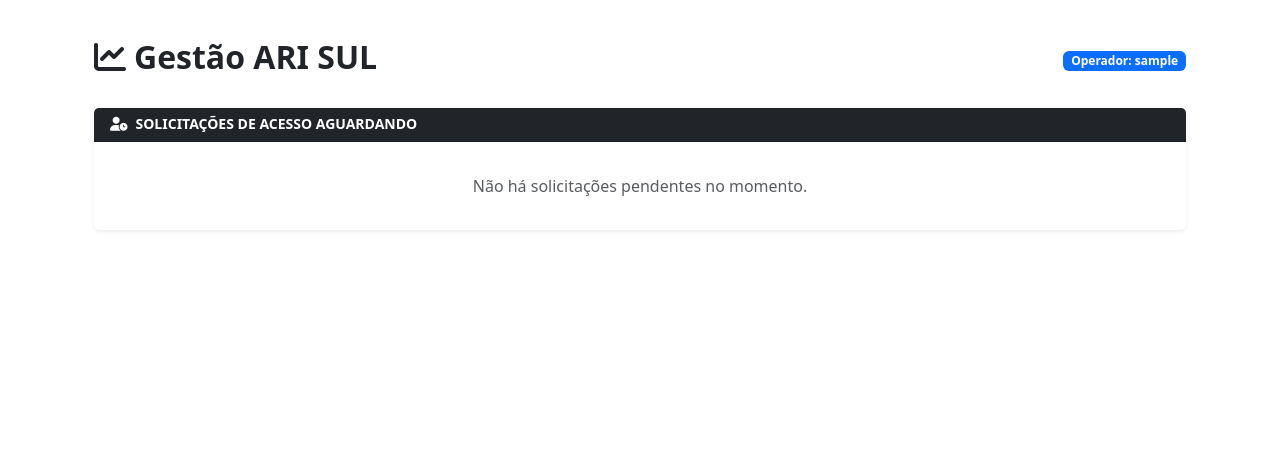
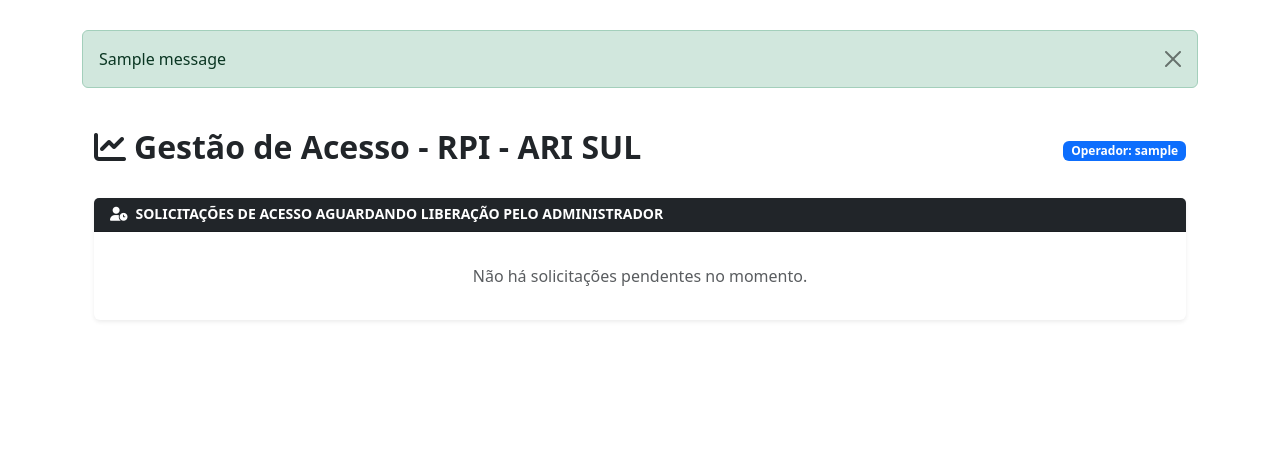
Before and after one commit to PWSRS/rpi, a Django app: page /gestao/ in a window 1280 px wide. Shown: the part 56-519 px from the top of the page. Run offline with Django 5.2, Linux system fonts and the light colour scheme; a user stored in the database is signed in; tables that the repository leaves empty hold one stand-in row (values such as "Sample post"); one stand-in notice (Sample message) is shown; some libraries are stand-ins or nearby versions.

Commit message:
Update dashboard Admin

```diff
--- a/core/settings.py
+++ b/core/settings.py
@@ -131,6 +131,8 @@ DEFAULT_AUTO_FIELD = "django.db.models.BigAutoField"
 # Redirecionamento após o login
 LOGIN_URL = "/contas/login/"
 
+LOGIN_REDIRECT_URL = 'ocorrencia_list'  # Redireciona para a página inicial após o login
+
 # Redirecionamento após o logout (Você definiu duas vezes, apenas a última vale)
 LOGOUT_REDIRECT_URL = (
     'ocorrencia_list'  # Redireciona para a página de login após o logout
--- a/rpi/signals.py
+++ b/rpi/signals.py
@@ -22,7 +22,7 @@ def avisar_novo_cadastro(sender, instance, created, **kwargs):
             send_mail(
                 assunto,
                 mensagem,
-                'sistema.rpi@bm.rs.gov.br', # Remetente
+                'pablo.weber@hotmail.com', # Remetente
                 [email_admin],
                 fail_silently=True,
             )
--- a/rpi/templates/base.html
+++ b/rpi/templates/base.html
@@ -49,6 +49,16 @@
     </header>-->
 
     {# ALTERAÇÃO CRÍTICA: Adicionar a classe flex-grow-1 ao main. Removemos mb-5. #}
+    {% if messages %}
+    <div class="container mt-3">
+        {% for message in messages %}
+        <div class="alert alert-{{ message.tags }} alert-dismissible fade show" role="alert">
+            {{ message }}
+            <button type="button" class="btn-close" data-bs-dismiss="alert" aria-label="Close"></button>
+        </div>
+        {% endfor %}
+    </div>
+    {% endif %}
     <main class="container flex-grow-1">
         {% block content %}
         {% endblock content %}
--- a/rpi/templates/rpi/dashboard_admin.html
+++ b/rpi/templates/rpi/dashboard_admin.html
@@ -5,13 +5,13 @@
 {% block content %}
 <div class="container mt-4">
     <div class="d-flex justify-content-between align-items-center mb-4">
-        <h2 class="fw-bold"><i class="fa-solid fa-chart-line me-2"></i>Gestão ARI SUL</h2>
+        <h2 class="fw-bold"><i class="fa-solid fa-chart-line me-2"></i>Gestão de Acesso  - RPI - ARI SUL</h2>
         <span class="badge bg-primary">Operador: {{ user.username }}</span>
     </div>
 
     <div class="card shadow-sm border-0">
         <div class="card-header bg-dark text-white">
-            <h5 class="mb-0 small fw-bold"><i class="fa-solid fa-user-clock me-2"></i>SOLICITAÇÕES DE ACESSO AGUARDANDO</h5>
+            <h5 class="mb-0 small fw-bold"><i class="fa-solid fa-user-clock me-2"></i>SOLICITAÇÕES DE ACESSO AGUARDANDO LIBERAÇÃO PELO ADMINISTRADOR</h5>
         </div>
         <div class="card-body">
             {% if pendentes %}
--- a/rpi/templates/rpi/lista_materiais_apreendidos.html
+++ b/rpi/templates/rpi/lista_materiais_apreendidos.html
@@ -1,14 +1,14 @@
 {% extends "base.html" %}
 {% load static %}
 
-{% block title %}Lista de Materiais Apreendidos{% endblock %}
+{% block title %}Materiais Apreendidos{% endblock %}
 
 {% block content %}
 
 <div class="d-flex justify-content-between align-items-center mb-4">
     <h1><i class="fas fa-boxes me-2"></i>Materiais Apreendidos</h1>
     <a href="{% url 'ocorrencia_list' %}" class="btn btn-outline-secondary shadow-sm">
-        <i class="fas fa-arrow-left"></i> Voltar para Ocorrências
+        <i class="fas fa-arrow-left"></i> Voltar
     </a>
 </div>
 
--- a/rpi/templates/rpi/material_tipo_form.html
+++ b/rpi/templates/rpi/material_tipo_form.html
@@ -4,7 +4,7 @@
 <div class="container mt-4">
     <h1 class="mb-4">
         {% if form.instance.pk %}
-            <i class="fas fa-edit"></i> Editar Material ID: {{ form.instance.pk }}
+            <i class="fas fa-edit"></i> Editar Material: {{ form.instance.nome }} - ID: {{ form.instance.pk }}
         {% else %}
             <i class="fas fa-plus-circle"></i> Registro de Material
         {% endif %}
--- a/rpi/templates/rpi/material_tipo_list.html
+++ b/rpi/templates/rpi/material_tipo_list.html
@@ -8,7 +8,7 @@
 <div class="d-flex justify-content-between align-items-center mb-4">
     <h1><i class="fas fa-boxes me-2"></i>Lista de Tipos de Materiais Apreendidos</h1>
     <a href="{% url 'ocorrencia_list' %}" class="btn btn-outline-secondary shadow-sm">
-        <i class="fas fa-arrow-left"></i> Voltar para Ocorrências
+        <i class="fas fa-arrow-left"></i> Voltar
     </a>
 </div>
 
--- a/rpi/templates/rpi/registro.html
+++ b/rpi/templates/rpi/registro.html
@@ -10,6 +10,8 @@
     ul.errorlist { list-style: none; padding: 0; color: #dc3545; font-size: 0.8rem; }
 </style>
 {% endblock %}
+
+
 
 {% block content %}
 <div class="row justify-content-center align-items-center flex-grow-1 py-5">
--- a/rpi/templates/rpi/relatorio_detail.html
+++ b/rpi/templates/rpi/relatorio_detail.html
@@ -28,7 +28,7 @@
     </a>
 
     <a href="{% url 'relatorio_list' %}" class="btn btn-secondary">
-        ⬅ Voltar
+        <i class="fas fa-arrow-left"></i> Voltar
     </a>
 </div>
 
--- a/rpi/urls.py
+++ b/rpi/urls.py
@@ -65,9 +65,9 @@ urlpatterns = [
     # Add novo instrumento via AJAX
     path("instrumentos/adicionar_ajax/", views.salvar_instrumento_ajax, name="adicionar_instrumento_ajax"),
     #Add Tipo de Material apreendio
-    path("material_apreendido/novo/", MaterialApreendidoTipoCreateView.as_view(), name="create_material_apreendido_tipo"),
-    path("material_apreendido/listar/", MaterialApreendidoTipoListView.as_view(), name="list_material_apreendido_tipo"),
-    path("material_apreendido/<int:pk>/editar/", MaterialApreendidoTipoUpdateView.as_view(), name="update_material_apreendido_tipo"),
+    path("tipo_material_apreendido/novo/", MaterialApreendidoTipoCreateView.as_view(), name="create_material_apreendido_tipo"),
+    path("tipo_material_apreendido/listar/", MaterialApreendidoTipoListView.as_view(), name="list_material_apreendido_tipo"),
+    path("tipo_material_apreendido/<int:pk>/editar/", MaterialApreendidoTipoUpdateView.as_view(), name="update_material_apreendido_tipo"),
     path("material_apreendido/<int:pk>/deletar/", MaterialApreendidoTipoDeleteView.as_view(), name="delete_material_apreendido_tipo"),
     # Add novo material apreendido via AJAX
     path("material_apreendido/adicionar_ajax/",views.salvar_material_apreendido_ajax,name="adicionar_material_apreendido_ajax"),
--- a/rpi/views.py
+++ b/rpi/views.py
@@ -75,7 +75,7 @@ def ativar_policial(request, user_id):
         assunto = "Acesso Liberado - Sistema RPI"
         mensagem = f"Olá {policial.first_name},\n\nSua solicitação de acesso ao Sistema RPI da ARI Sul foi aprovada. Você já pode realizar o login com seu e-mail institucional."
 
-        send_mail(assunto, mensagem, 'admin.rpi@bm.rs.gov.br', [policial.email], fail_silently=True)
+        send_mail(assunto, mensagem, 'pablo.weber@hotmail.com', [policial.email], fail_silently=True)
 
         messages.success(request, f"O policial {policial.first_name} foi ativado com sucesso!")
     else:
```
